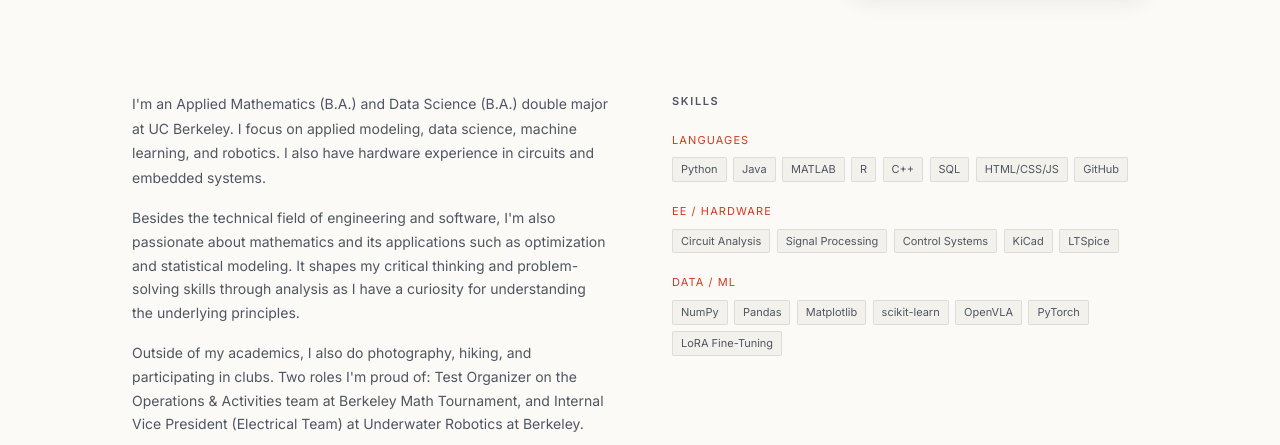
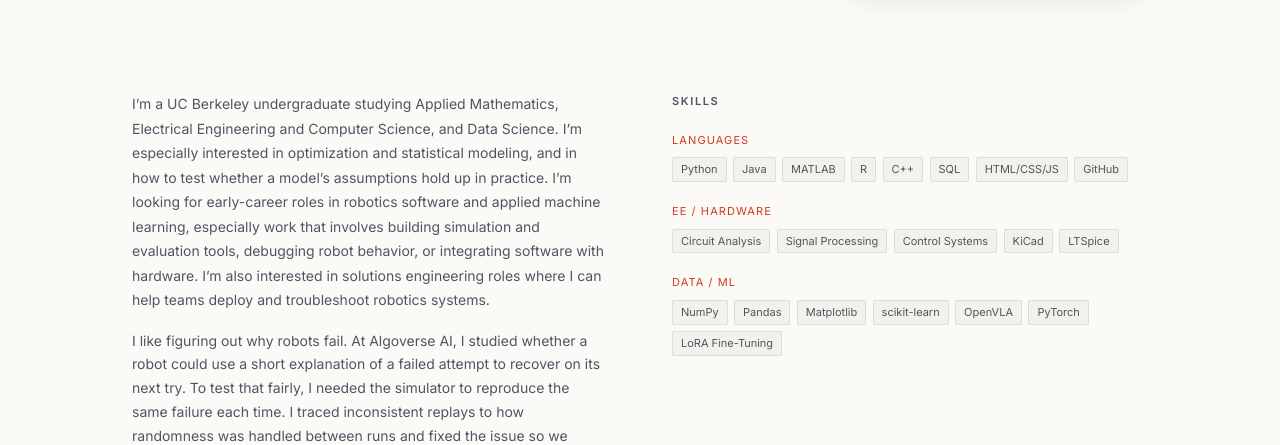
Before and after one commit to tpshadow11/tpshadow11.github.io, a plain HTML site: page about.html in a window 1280 px wide. Shown: the part 507-952 px from the top of the page. Drawn offline with Linux system fonts and the light colour scheme.

Commit message:
Update About Me and Introduction

```diff
--- a/about.html
+++ b/about.html
@@ -31,9 +31,10 @@
 
     <section class="section about-grid">
       <div class="about-text">
-        <p class="lead">I'm an Applied Mathematics (B.A.) and Data Science (B.A.) double major at UC Berkeley. I focus on applied modeling, data science, machine learning, and robotics. I also have hardware experience in circuits and embedded systems.</p>
-        <p>Besides the technical field of engineering and software, I'm also passionate about mathematics and its applications such as optimization and statistical modeling. It shapes my critical thinking and problem-solving skills through analysis as I have a curiosity for understanding the underlying principles.</p>
-        <p>Outside of my academics, I also do photography, hiking, and participating in clubs. Two roles I'm proud of: Test Organizer on the Operations &amp; Activities team at Berkeley Math Tournament, and Internal Vice President (Electrical Team) at Underwater Robotics at Berkeley.</p>
+        <p class="lead">I’m a UC Berkeley undergraduate studying Applied Mathematics, Electrical Engineering and Computer Science, and Data Science. I’m especially interested in optimization and statistical modeling, and in how to test whether a model’s assumptions hold up in practice. I’m looking for early-career roles in robotics software and applied machine learning, especially work that involves building simulation and evaluation tools, debugging robot behavior, or integrating software with hardware. I’m also interested in solutions engineering roles where I can help teams deploy and troubleshoot robotics systems.</p>
+        <p>I like figuring out why robots fail. At Algoverse AI, I studied whether a robot could use a short explanation of a failed attempt to recover on its next try. To test that fairly, I needed the simulator to reproduce the same failure each time. I traced inconsistent replays to how randomness was handled between runs and fixed the issue so we could compare recovery strategies under the same conditions.</p>
+        <p>I serve as Internal Vice President at Underwater Robotics at Berkeley, where I work with the electrical and software teams. I design circuits for our autonomous underwater vehicle’s power distribution and safety boards and work on the behavior trees that control how it operates. As VP, I track progress across the club, coordinate recruitment and social events, and lead outreach to companies. I’m also a Test Organizer on the Operations & Activities team at the Berkeley Math Tournament, where I help run competitions for students from around the world.</p>
+        <p>Outside of class, I enjoy photography, hiking, and playing guitar. I listen to US-UK pop, rock, V-pop, K-pop, and J-pop, and I recently started posting music covers on YouTube again.</p>
       </div>
 
       <div class="skills-block">
```
Also changed, not shown: index.html (+1 -0 lines).
